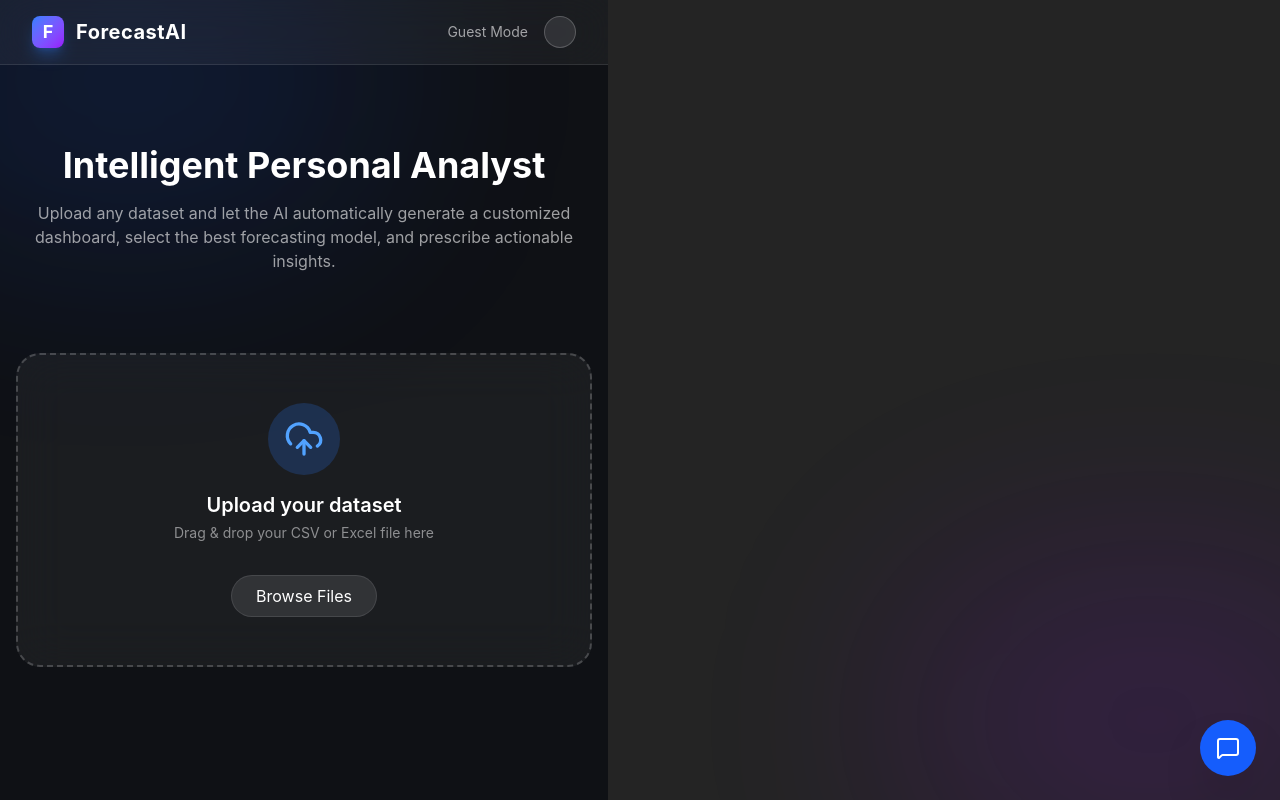
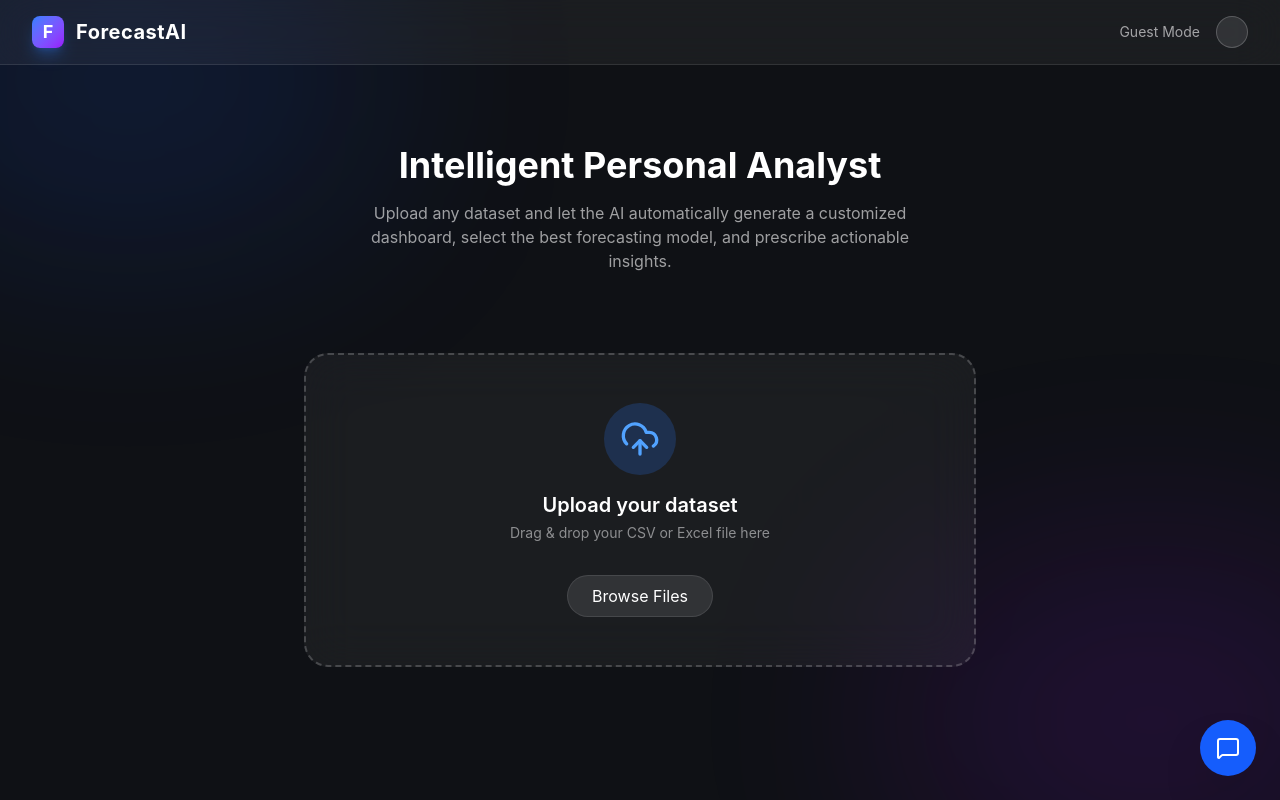
Before and after one commit to Kk312582/analytic, a React (Vite) app in the folder frontend/: page / in a window 1280 px wide. Built offline with nearby package versions, Linux system fonts and the light colour scheme.

Commit message:
fix: remove vite default body flex layout restricting app width

```diff
--- a/frontend/src/index.css
+++ b/frontend/src/index.css
@@ -16,8 +16,12 @@
 
 body {
   margin: 0;
-  display: flex;
-  place-items: center;
   min-width: 320px;
   min-height: 100vh;
+  background-color: #111827; /* Tailwind gray-900 */
 }
+
+#root {
+  width: 100%;
+  min-height: 100vh;
+}
```
